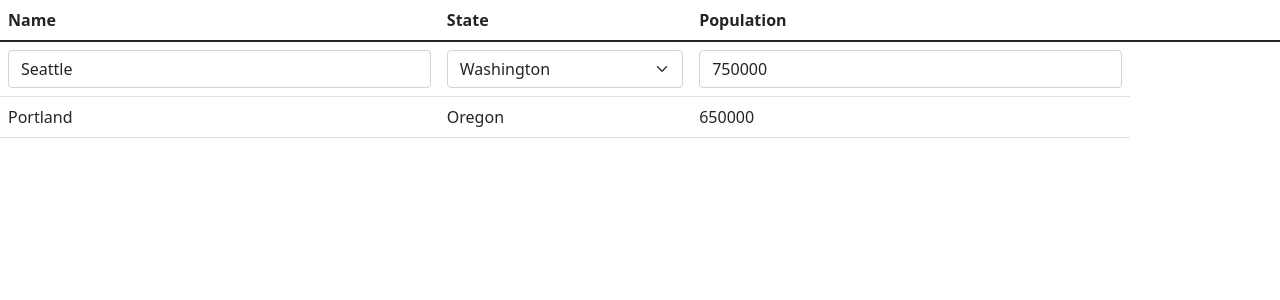
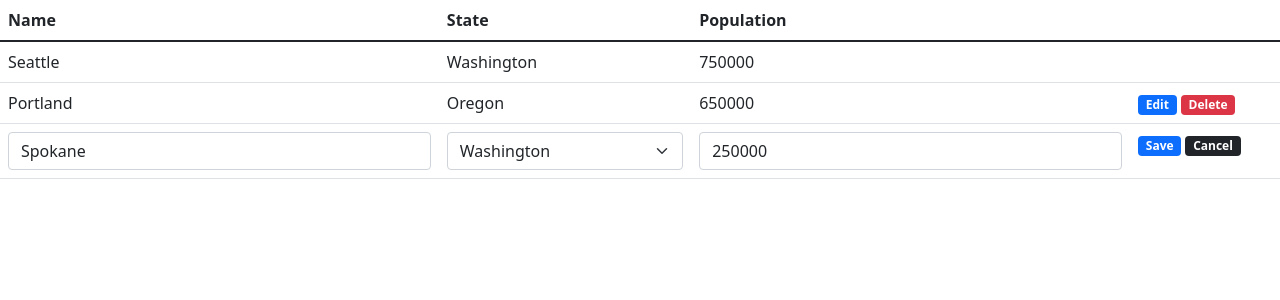
Before and after one commit to IanGaither/cs340-disaster-site, a React (Create React App) app in the folder frontend/: page / in a window 1280 px wide. Shown: the top 300 px of the page. Built offline with nearby package versions, Linux system fonts and the light colour scheme.

Commit message:
Implement three modes for rows: inactive, active, edit

```diff
--- a/frontend/src/Row.js
+++ b/frontend/src/Row.js
@@ -2,6 +2,7 @@ import React from "react";
 import TextCell from "./TextCell";
 import NumberCell from "./NumberCell"
 import StaticSelect from "./StaticSelectCell"
+import Badge from "react-bootstrap/Badge"
 
 const components = {
     textCell: TextCell,
@@ -27,11 +28,29 @@ class Row extends React.Component {
     };
 
     render() {
+        let editable = this.props.mode === "edit";
+        let buttons;
+        switch(this.props.mode) {
+            case "inactive":
+                buttons = <td> </td>;
+                break;
+            case "active":
+                buttons = <td>
+                    <Badge bg="primary">Edit</Badge>
+                    <Badge bg="danger" className="mx-1">Delete</Badge>
+                </td>;
+                break;
+            case "edit":
+                buttons = <td>
+                    <Badge bg="primary">Save</Badge>
+                    <Badge bg="dark" className="mx-1">Cancel</Badge>
+                </td>
+        }
         let cells = [];
         for(let i = 0; i < this.props.fieldTypes.length; i++) {
             const CellType = components[this.props.fieldTypes[i]];
             cells.push(
-                <CellType {...this.props.fieldAttributes[i]} onChange={this.rowHandleChange} editable={this.props.editable}
+                <CellType {...this.props.fieldAttributes[i]} onChange={this.rowHandleChange} editable={editable}
                           name={this.props.fieldNames[i]} value={this.props[this.props.fieldNames[i]]}/>
             )
         }
@@ -41,6 +60,7 @@ class Row extends React.Component {
                     {this.props.id}
                 </td>
                 {cells}
+                {buttons}
             </tr>)
     }
 }
--- a/frontend/src/TableView.js
+++ b/frontend/src/TableView.js
@@ -7,15 +7,25 @@ const rowValues = [
     {
         id: 1,
         editable: true,
+        mode: "inactive",
         name: "Seattle",
         state: 45,
         population: 750000
     },
     {   id: 5,
         editable: false,
+        mode: "active",
         name: "Portland",
         state: 44,
-        population: 650000}
+        population: 650000
+    },
+    {   id: 78,
+        editable: false,
+        mode: "edit",
+        name: "Spokane",
+        state: 45,
+        population: 250000
+    }
 ];
 
 class TableView extends React.Component {
```
